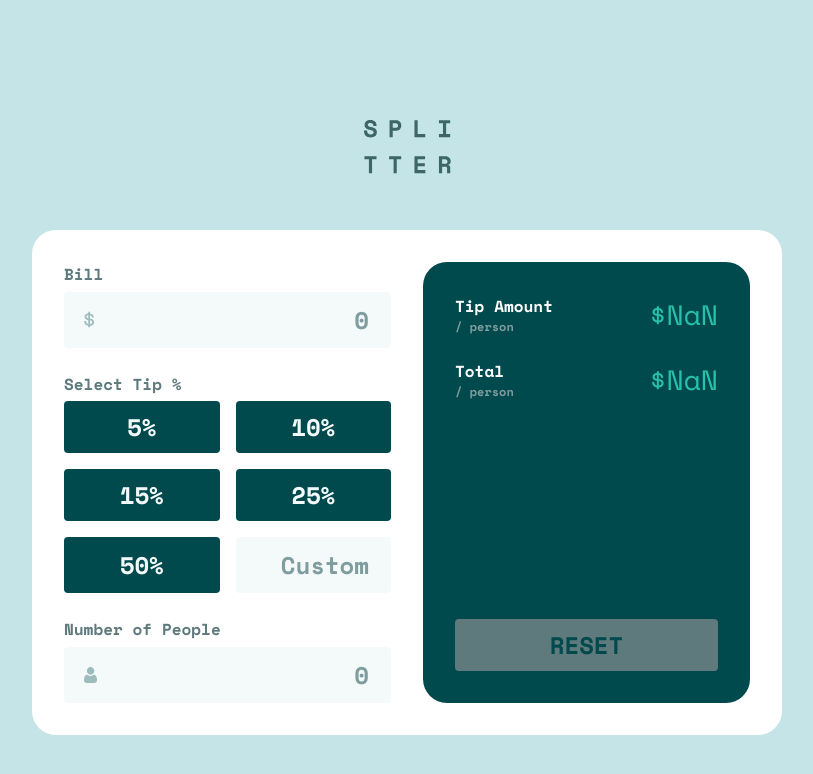
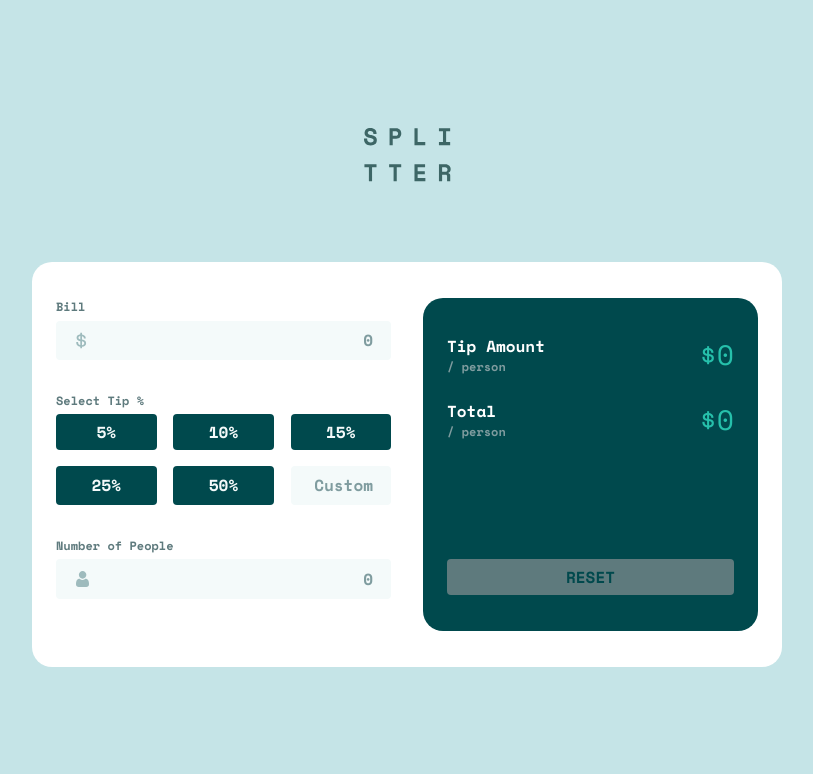
Before and after one commit to hyundonny/tip-calculator-app, a React (Create React App) app: page / in a window 1280 px wide. Shown: the top 774 px of the page, without its empty margins (233-1046 px from the left). Built offline with nearby package versions, Linux system fonts and the light colour scheme.

Commit message:
Finished challenge

```diff
--- a/src/components/Calculator.js
+++ b/src/components/Calculator.js
@@ -8,9 +8,17 @@ import { BasicWrapper } from "../utils/utils";
 const StyledCalculator = styled(BasicWrapper)`
   background-color: var(--white);
 
+  & > * + * {
+    margin-top: 1.25rem;
+  }
+
   @media (min-width: 900px) {
     flex-direction: row;
     justify-content: space-between;
+
+    & > * + * {
+      margin-top: 0;
+    }
   }
 `;
 
@@ -20,15 +28,18 @@ const Calculator = () => {
   const [percentage, setPercentage] = useState("");
 
   const onBillChange = (e) => {
-    setBill(parseInt(e.target.value) || "");
+    const bill = e.target.value >= 0 ? e.target.value : "";
+    setBill(bill);
   };
 
   const onPeopleChange = (e) => {
-    setPeople(parseInt(e.target.value) || "");
+    const people = e.target.value >= 0 ? e.target.value : "";
+    setPeople(people);
   };
 
   const onPercentageChange = (e) => {
-    setPercentage(parseInt(e.target.value) || "");
+    const percentage = e.target.value >= 0 ? e.target.value : "";
+    setPercentage(percentage);
   };
 
   const reset = () => {
--- a/src/components/Input.js
+++ b/src/components/Input.js
@@ -19,12 +19,18 @@ const StyledInput = styled.input`
   width: 100%;
   text-align: right;
   color: var(--very-dark-cyan);
-  border: 2px solid transparent;
+  border: ${(props) =>
+    props.value === "0"
+      ? "2px solid var(--orangish-red);"
+      : "2px solid transparent"};
   background-color: var(--light-grayish-cyan2);
 
   &:focus {
     outline: none;
-    border: 2px solid var(--strong-cyan);
+    border: ${(props) =>
+      props.value === "0"
+        ? "2px solid var(--orangish-red);"
+        : "2px solid var(--strong-cyan)"};
   }
 
   &::placeholder {
--- a/src/components/InputArea.js
+++ b/src/components/InputArea.js
@@ -5,13 +5,17 @@ import Input from "./Input";
 import PercentageButton from "./PercentageButton";
 
 const StyledForm = styled.form`
-  & > * + * {
-    margin-top: 1.5rem;
+  & > * {
+    margin-bottom: 1.5rem;
   }
 
   @media (min-width: 900px) {
     width: calc(50% - 1rem);
     border-radius: 2rem;
+
+    & > * {
+      margin-bottom: 2rem;
+    }
   }
 `;
 
@@ -23,10 +27,17 @@ const Section = styled.div`
 const PercentageSection = styled.div`
   display: flex;
   flex-wrap: wrap;
-  gap: 1rem;
+  justify-content: space-between;
+  row-gap: 1rem;
 
   & > * {
-    width: calc(50% - 0.5rem);
+    width: calc(50% - 0.65rem);
+  }
+
+  @media (min-width: 900px) {
+    & > * {
+      width: 30%;
+    }
   }
 `;
 
@@ -38,7 +49,7 @@ const InputArea = ({
   onPeopleChange,
   onPercentageChange,
 }) => {
-  const buttons = [5, 10, 15, 25, 50].map((num) => {
+  const buttons = ["5", "10", "15", "25", "50"].map((num) => {
     return (
       <PercentageButton
         key={num}
--- a/src/components/Label.js
+++ b/src/components/Label.js
@@ -6,13 +6,18 @@ const StyledLabel = styled.label`
   position: relative;
   margin-bottom: 0.35rem;
   color: var(--dark-grayish-cyan1);
+  font-size: 1rem;
 
   &::after {
     right: 0;
     position: absolute;
     content: "Can't be zero";
     color: var(--orangish-red);
-    display: ${(props) => props.value === "0" || "none"};
+    display: ${(props) => props.value !== "0" && "none"};
+  }
+
+  @media (min-width: 900px) {
+    font-size: 0.75rem;
   }
 `;
 
--- a/src/components/Logo.js
+++ b/src/components/Logo.js
@@ -13,8 +13,8 @@ const LogoWrapper = styled.div`
 
   @media (min-width: 900px) {
     max-width: 750px;
-    padding-top: 7.5rem;
-    padding-bottom: 3.5rem;
+    padding-top: 8rem;
+    padding-bottom: 5rem;
   }
 `;
 
--- a/src/components/Output.js
+++ b/src/components/Output.js
@@ -8,8 +8,6 @@ const ResultWrapper = styled.div`
     margin-top: 1.5rem;
   }
 `;
-
-const Label = styled.div``;
 
 const Title = styled.h1`
   color: var(--white);
@@ -27,10 +25,10 @@ const Amount = styled.p`
 const Output = ({ title, amount }) => {
   return (
     <ResultWrapper>
-      <Label>
+      <div>
         <Title>{title}</Title>
         <Subtitle>/ person</Subtitle>
-      </Label>
+      </div>
       <Amount>{`$${amount}`}</Amount>
     </ResultWrapper>
   );
--- a/src/components/OutputArea.js
+++ b/src/components/OutputArea.js
@@ -8,14 +8,26 @@ const OutputWrapper = styled(BasicWrapper)`
   background-color: var(--very-dark-cyan);
   justify-content: space-between;
 
+  & > * + * {
+    margin-top: 2rem;
+  }
+
   @media (min-width: 900px) {
     width: calc(50% - 1rem);
   }
 `;
 
 const OutputArea = ({ bill, people, percentage, reset }) => {
-  const tip = ((bill / people) * (percentage / 100)).toFixed(2) || 0;
-  const total = (bill / people || 0) + Number(tip);
+  const tip =
+    bill > 0 && people > 0 && percentage > 0
+      ? ((bill / people) * (percentage / 100)).toFixed(2)
+      : 0;
+
+  const total =
+    bill > 0 && people > 0 && percentage > 0
+      ? ((bill / people || 0) + Number(tip)).toFixed(2)
+      : 0;
+
   return (
     <OutputWrapper>
       <div>
--- a/src/utils/utils.js
+++ b/src/utils/utils.js
@@ -3,17 +3,26 @@ import styled, { css } from "styled-components";
 export const box = css`
   font-weight: 700;
   text-align: right;
-  font-size: 1.5rem;
+  font-size: 1.35rem;
   border-radius: 0.25rem;
-  padding: 0.5rem 1.25rem;
+  padding: 0.5rem 1rem;
+
+  @media (min-width: 900px) {
+    padding: 0.35rem 1rem;
+    font-size: 1rem;
+  }
 `;
 
 export const BasicWrapper = styled.div`
-  padding: 2rem;
-  border-radius: 1.5rem;
+  padding: 2.15rem 1.85rem;
+  border-radius: 1.25rem;
 
   display: flex;
   flex-direction: column;
+
+  @media (min-width: 900px) {
+    padding: 2.25rem 1.5rem;
+  }
 `;
 
 export const ButtonClicked = css`
```
Also changed, not shown: src/screenshots/desktop.png (added), src/screenshots/mobile.png (added).
